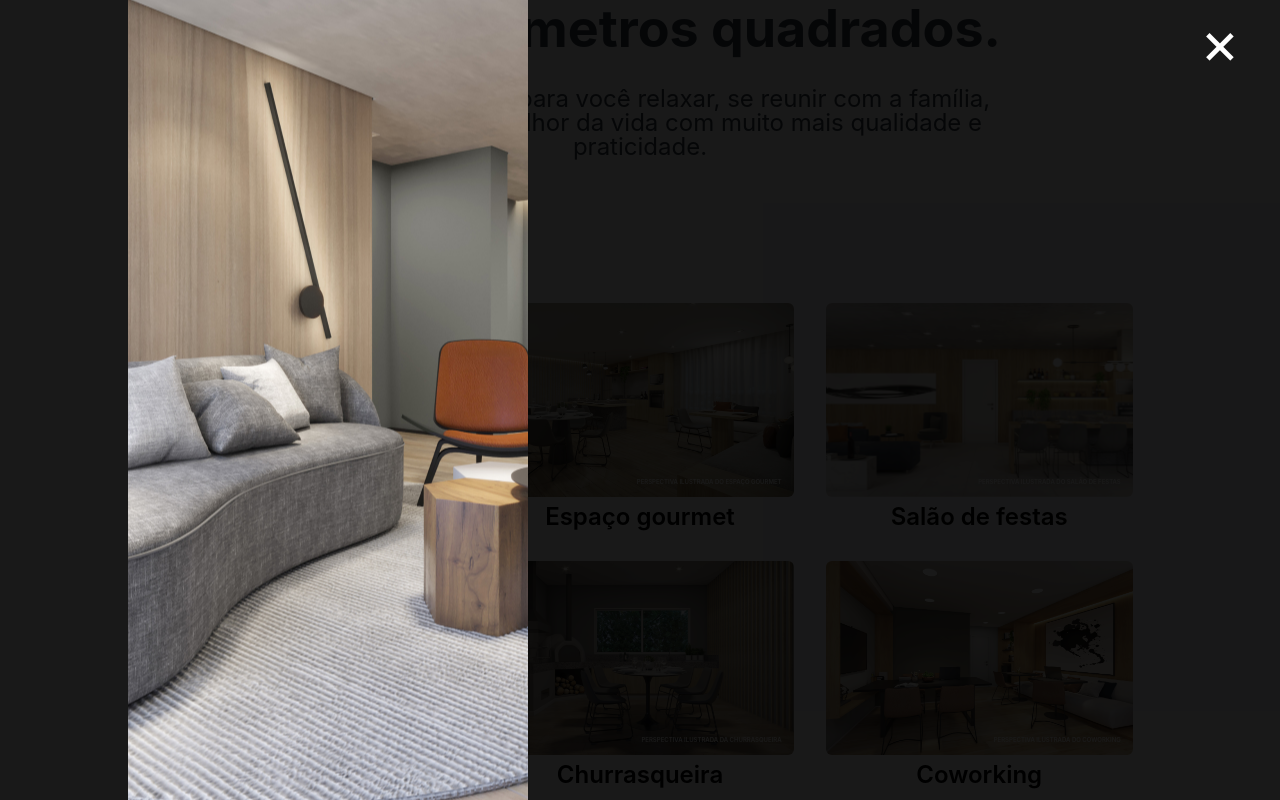
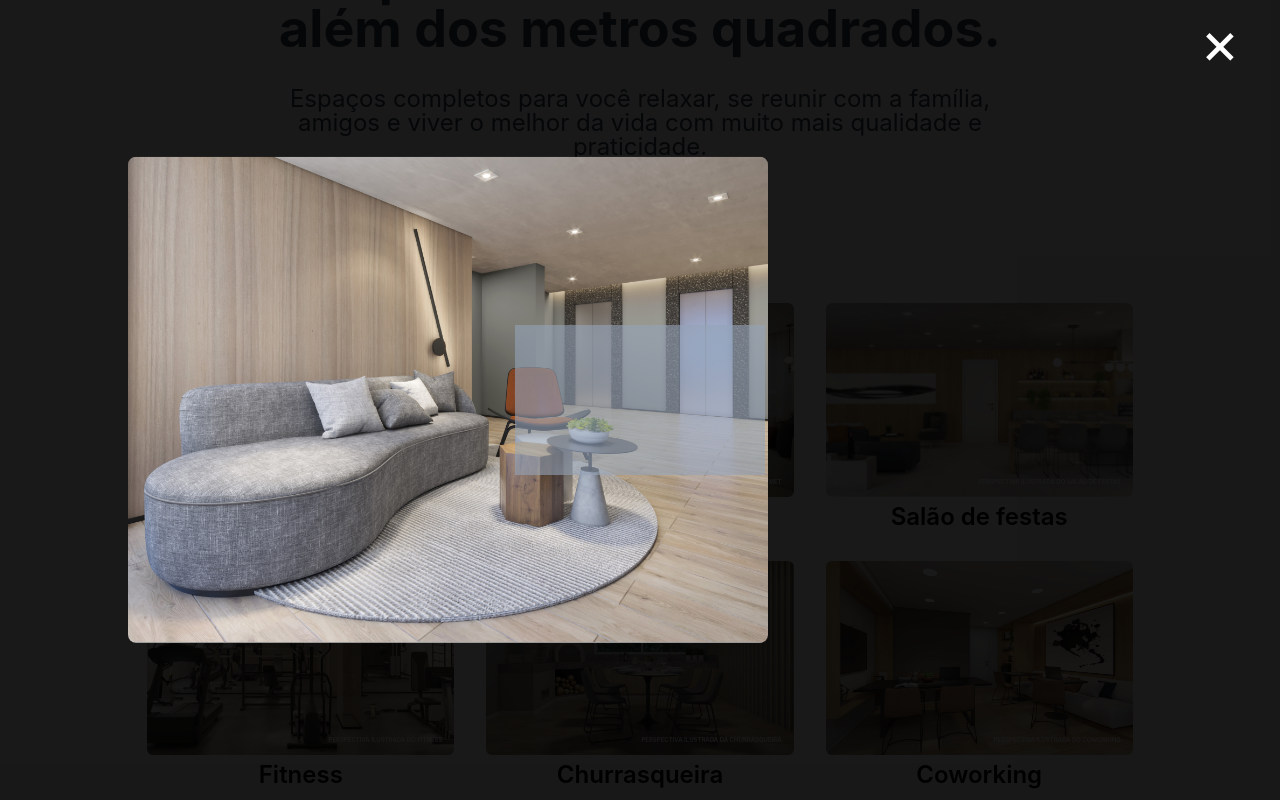
Before and after one commit to bjconsulting/welconx, a React (Create React App) app in the folder conx/: page / in a window 1280 px wide. Both pictures are taken after a click on the picture 300 px from the left and 2311 px from the top of the page. Shown: the part 1911-2711 px from the top of the page. Built offline with nearby package versions, Linux system fonts and the light colour scheme.

Commit message:
Voltando para o original com as melhorias de código pra legibilidade e performance

```diff
--- a/conx/src/Dobra4.tsx
+++ b/conx/src/Dobra4.tsx
@@ -1,5 +1,4 @@
-import './js-image-zoom'
-import { useEffect, useRef } from 'react'
+import { PointerEvent, useRef } from 'react'
 import img1 from './img/gal_1.jpg'
 import img2 from './img/gal_2.jpg'
 import img3 from './img/gal_3.jpg'
@@ -9,15 +8,29 @@ import img6 from './img/gal_6.jpg'
 import img7 from './img/gal_7.jpg'
 import img8 from './img/gal_8.jpg'
 import img9 from './img/gal_9.jpg'
-import jsImageZoom from './js-image-zoom'
 
 function Dobra4() {
-
     const pop = useRef<HTMLDivElement>(null)
     const close = useRef<HTMLSpanElement>(null)
+    const rect = useRef<HTMLDivElement>(null)
     const zoom = useRef<HTMLDivElement>(null)
     const popImgRef = useRef<HTMLImageElement>(null)
-    const container = useRef<HTMLDivElement>(null)
+    const ratio = 2
+
+    type RequestAnimationFrame = (callback: FrameRequestCallback) => number
+    function throttle(timer:RequestAnimationFrame) {
+        let queuedCallback:FrameRequestCallback|null
+        return (callback:FrameRequestCallback) => {
+            if (!queuedCallback) {
+            timer((timespan) => {
+                const cb = queuedCallback
+                queuedCallback = null
+                cb!(timespan)
+            })
+            }
+            queuedCallback = callback
+        }
+    }
 
     const handleClose = () => {
         if (!pop.current || !zoom.current)
@@ -27,8 +40,55 @@ function Dobra4() {
         zoom.current.style.display = "none"
     }
 
+    const handleMouseMove = (event: PointerEvent) => {
+        event.preventDefault()
+        const popImg = popImgRef.current
+        if (!popImg || !rect.current || !zoom.current) return
+
+        const { width: rectWidth, height: rectHeight } = rect.current.getBoundingClientRect()
+        const { top, bottom, left, right, width: piWidth, height: piHeight } = popImg.getBoundingClientRect()
+
+        rect.current.style.display = 'block'
+
+        const zoomStyle = {
+            "display": "block",
+            'backgroundSize': `${piWidth * ratio}px ${piHeight * ratio}px`,
+            'height': `${rectHeight * ratio}px`,
+            'width': `${rectWidth * ratio}px`,
+            'backgroundImage': `url(${popImg.src})`,
+            'backgroundRepeat': "no repeat"
+        }
+        Object.assign(zoom.current.style, zoomStyle)
+
+        if (
+            event.clientX - (rectWidth / 2) < left
+            || event.clientX + (rectWidth / 2) > right
+            || event.clientY - (rectHeight / 2) < top
+            || event.clientY + (rectHeight / 2) > bottom
+        )
+            return
+
+        const mouseX = event.clientX
+        const mouseY = event.clientY
+        const bgX = mouseX - rectWidth
+        const bgY = mouseY - rectHeight
+
+        const updatePosition = (timestamp: number): void => {
+            if (!rect?.current || !zoom?.current)
+                return
+
+            rect.current.style.left = `${mouseX}px`
+            rect.current.style.top = `${mouseY}px`
+
+            zoom.current.style.backgroundPosition = `-${bgX}px -${bgY}px`
+        }
+
+        const handler = throttle(requestAnimationFrame);
+        handler(updatePosition)
+    }
+
     const thumbClick = (event: React.MouseEvent<HTMLImageElement, MouseEvent>) => {
-        if (!pop.current || !zoom.current || !popImgRef.current) return
+        if (!pop.current || !popImgRef.current) return
 
         const popImg = popImgRef.current
 
@@ -38,16 +98,6 @@ function Dobra4() {
         popImg.src = img.src
         popImg.alt = img.alt
     }
-
-    useEffect(() => {
-        if (!container.current) return
-
-        var options = {
-            width: 400, // required
-        }
-
-        jsImageZoom(container.current, options)
-    })
 
     return (
         <div className='relative min-w-screen bg-[#F9FAFB] flex flex-col justify-center items-center'>
@@ -186,10 +236,9 @@ function Dobra4() {
 
             </div>
 
-            <div ref={pop} className="popup-image hidden fixed top-0 left-0 bg-[rgba(0,_0,_0,_.9)] h-full w-full z-40">
-                <div ref={container} className="absolute top-1/2 left-1/2 laptop:translate-x-[-80%] -translate-x-1/2 -translate-y-1/2 max-w-[300px] laptop:max-w-[50%]">
-                    <img ref={popImgRef} src={img1} alt="Galeria" className='object-cover rounded-lg' />
-                </div>
+            <div ref={pop} className="popup-image hidden fixed top-0 left-0 bg-[rgba(0,_0,_0,_.9)] h-full w-full z-40" onPointerMove={handleMouseMove}>
+                <img ref={popImgRef} src={img1} alt="Galeria" className='absolute top-1/2 left-1/2 laptop:translate-x-[-80%] -translate-x-1/2 -translate-y-1/2 object-cover rounded-lg max-w-[300px] laptop:max-w-[50%]' />
+                <div ref={rect} className="hidden rect w-[250px] h-[150px] bg-slate-400 opacity-60 absolute pointer-events-none z-50 top-1/2 left-1/2 -translate-x-1/2 -translate-y-1/2"></div>
                 <span ref={close} className='absolute right-12 top-3 w-8 h-4 text-[3em]  rounded-full text-white cursor-pointer' onClick={handleClose}>&times;</span>
             </div>
             <div ref={zoom} className="zoom z-50 rounded-lg hidden translate-x-[120%] fixed top-1/2"></div>
```
